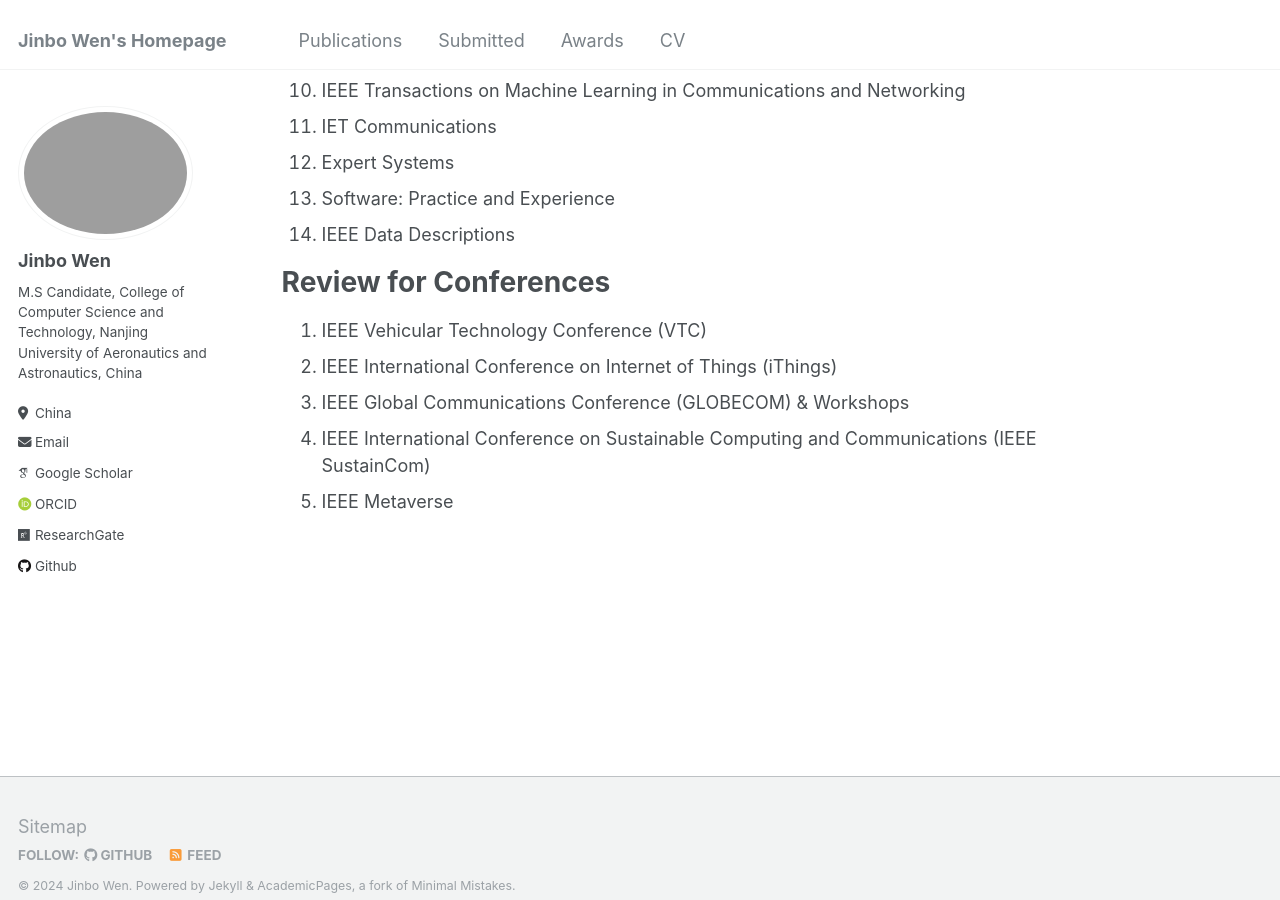
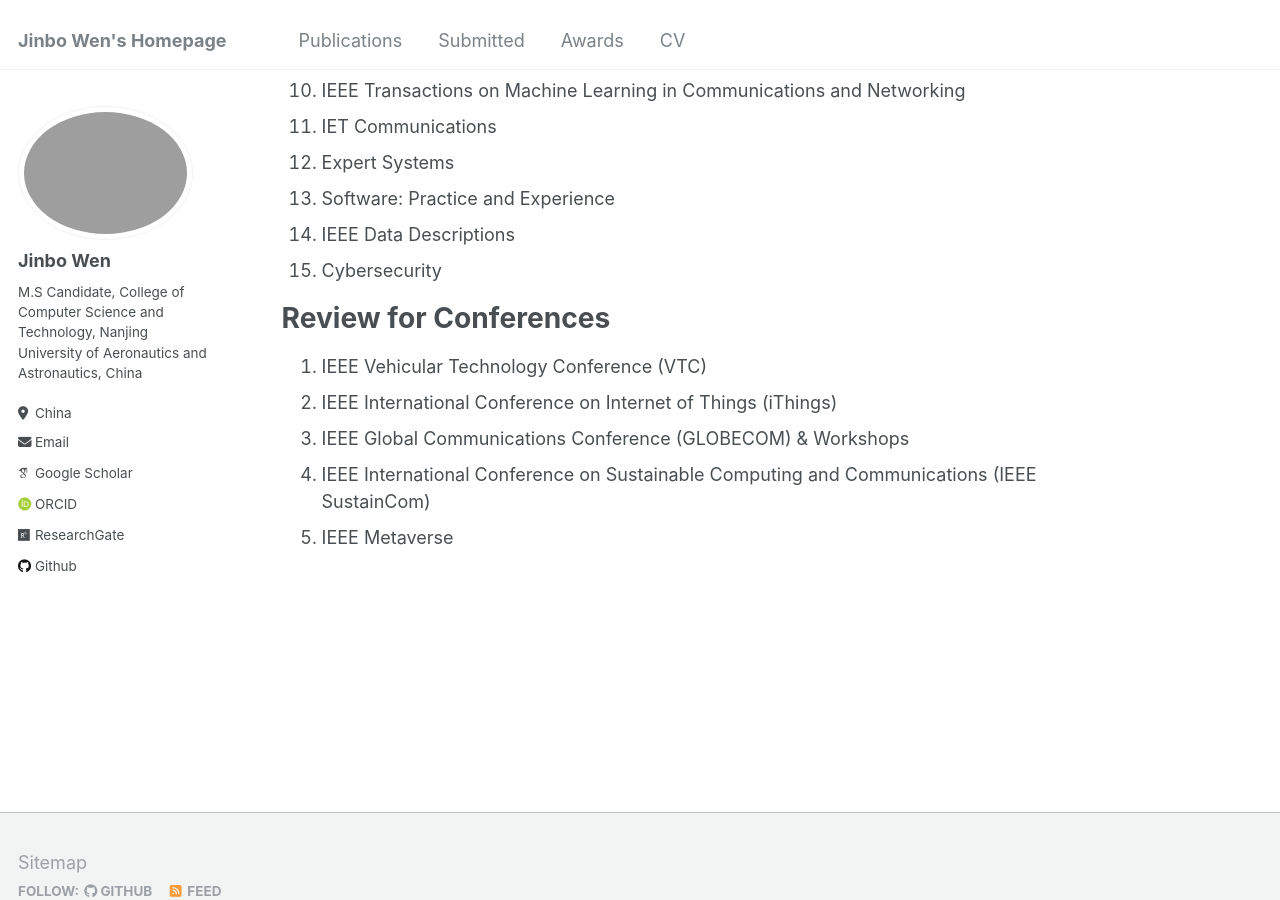
Before and after one commit to JinboWen00/JinboWen00.github.io, a Jekyll site: the page built from _pages/about.md, in a window 1280 px wide and 900 px high, scrolled down 1485 px. Built offline with Jekyll 4.4.1, drawn with Linux system fonts in a browser that asks for light colours; some web fonts are replaced.

Commit message:
Update about.md

```diff
--- a/_pages/about.md
+++ b/_pages/about.md
@@ -48,6 +48,7 @@
 12. Expert Systems
 13. Software: Practice and Experience
 14. IEEE Data Descriptions
+15. Cybersecurity
 
 Review for Conferences
 ======
```
